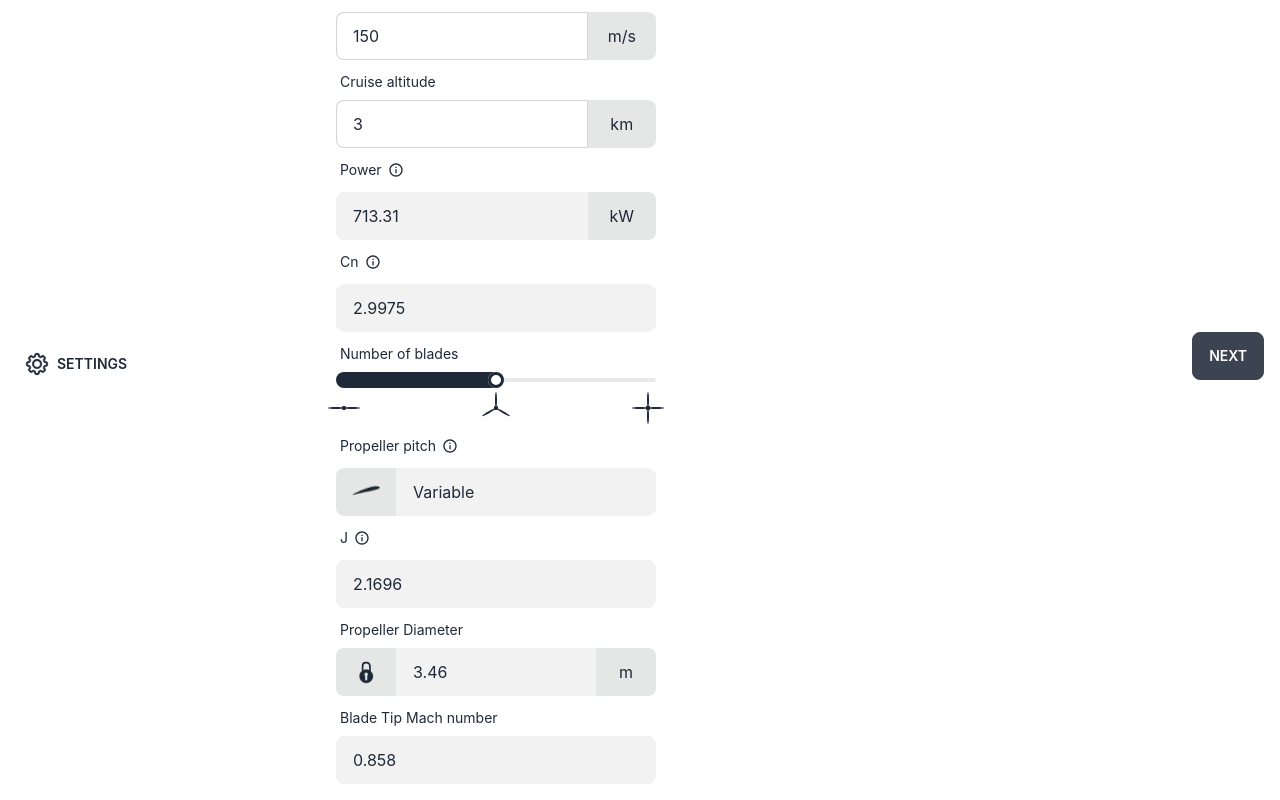
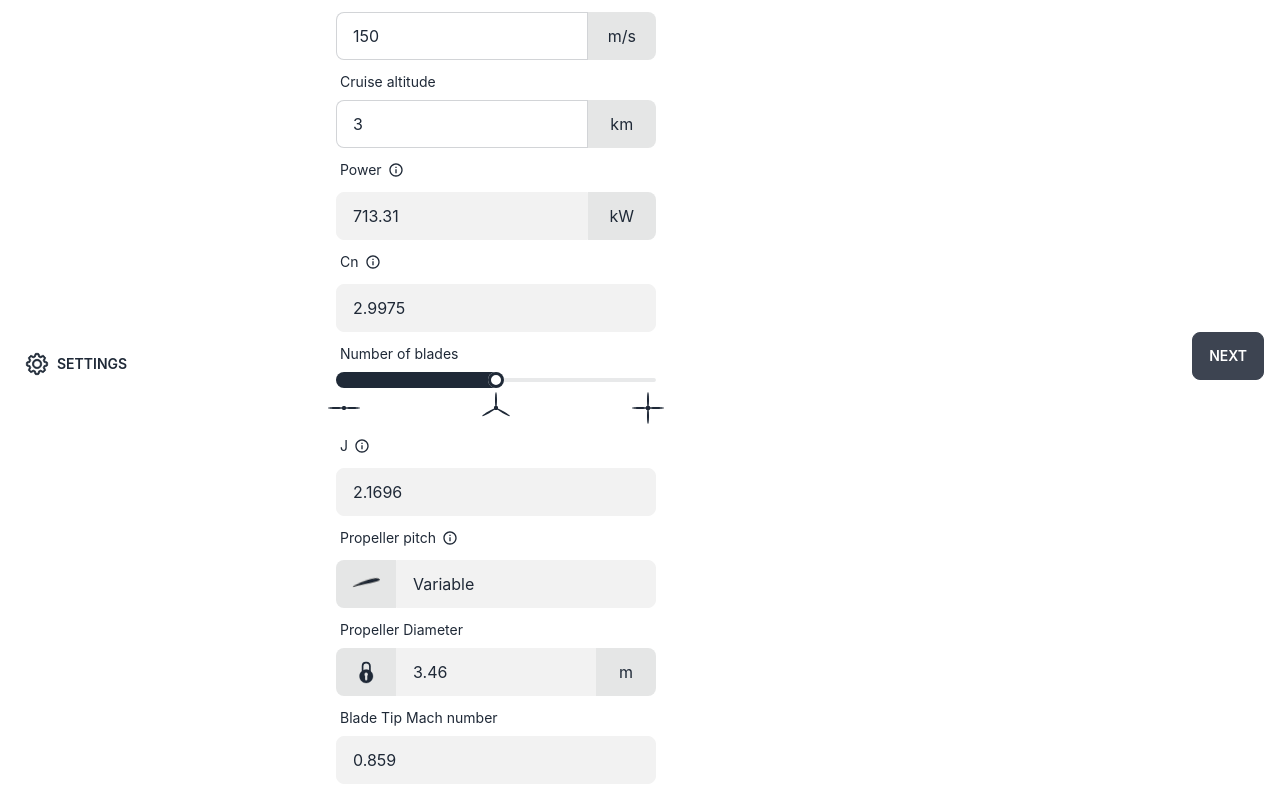
Before and after one commit to adamsmietanka/aircraft-calculator, a React (Create React App) app in the folder frontend/: page /powerunit/propeller in a window 1280 px wide. Shown: the part 404-1204 px from the top of the page. Built offline with nearby package versions, Linux system fonts and the light colour scheme.

Commit message:
fix: calculate mach tip number from the correct diameter

```diff
--- a/frontend/src/features/power_unit/PowerUnitPropeller.tsx
+++ b/frontend/src/features/power_unit/PowerUnitPropeller.tsx
@@ -15,6 +15,7 @@ const PowerUnitPropeller = () => {
   const reductionRatio = useEngineStore((state) => state.reductionRatio);
   const cruiseSpeed = usePropellerStore((state) => state.cruiseSpeed);
   const cruiseAltitude = usePropellerStore((state) => state.cruiseAltitude);
+  const diameter = usePropellerStore((state) => state.diameter);
   const setEngineSpeed = useEngineStore((state) => state.setEngineSpeed);
   const setReductionRatio = useEngineStore((state) => state.setReductionRatio);
   const setSpeed = usePropellerStore((state) => state.setSpeed);
@@ -29,8 +30,9 @@ const PowerUnitPropeller = () => {
   const Cn =
     cruiseSpeed * (density / (power * 1000 * propellerSpeed ** 2)) ** 0.2;
   const J = interpolateJ(Cn);
-  const diameter = cruiseSpeed / (J * propellerSpeed);
+  const computedDiameter = cruiseSpeed / (J * propellerSpeed);
   const soundSpeed = 340.3 * ((288.15 - 6.5 * cruiseAltitude) / 288) ** 0.5;
+
   const machTip = () => {
     const rotationSpeed = Math.PI * propellerSpeed * diameter;
     const forwardSpeed = 1.2 * cruiseSpeed;
@@ -81,16 +83,16 @@ const PowerUnitPropeller = () => {
         <InputDisabled
           value={Cn.toPrecision(5)}
           label="Cn"
-          tooltip="Engine max power at cruise altitude"
+          tooltip="Diameterless Power Coefficient"
         />
         <PowerUnitPropellerBlades />
-        <PowerUnitPropellerPitch />
         <InputDisabled
           value={J.toPrecision(5)}
           label="J"
           tooltip="Advance ratio is the ratio of the freestream fluid speed to the propeller tip speed"
         />
-        <PowerUnitPropellerDiameter value={diameter} />
+        <PowerUnitPropellerPitch />
+        <PowerUnitPropellerDiameter value={computedDiameter} />
         <InputDisabled value={machTip()} label="Blade Tip Mach number" />
       </div>
       <div>
```
